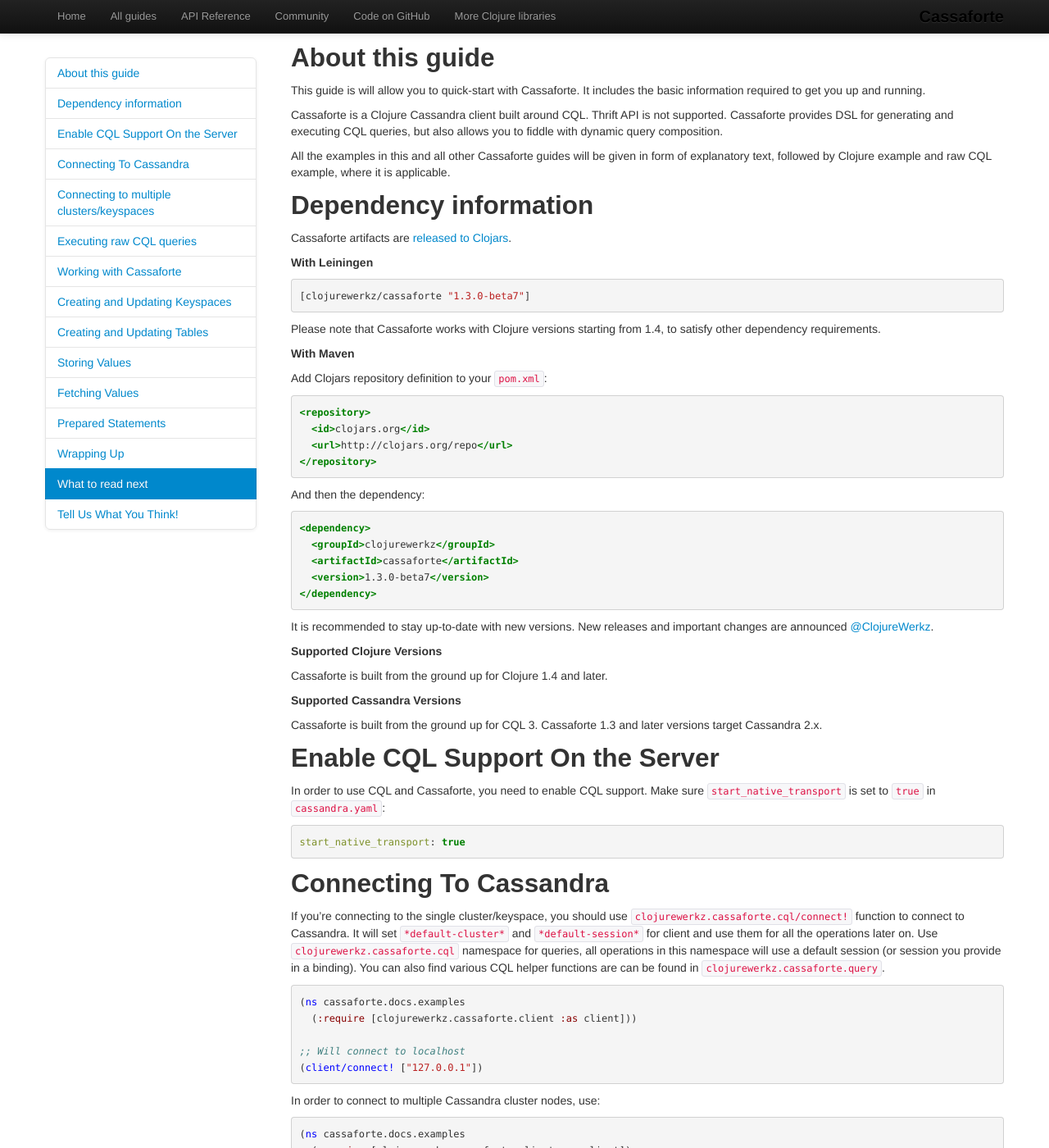
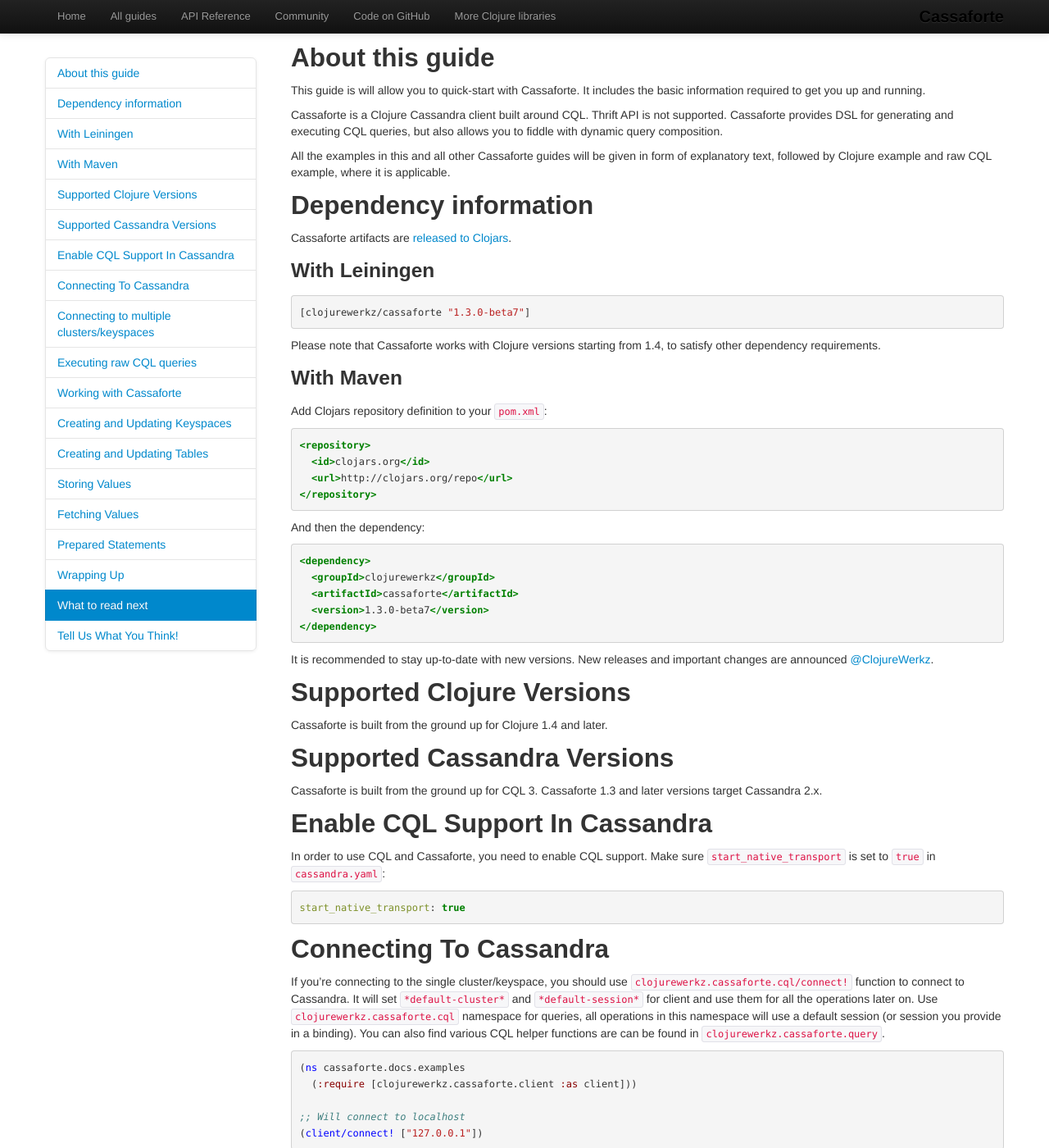
Before and after one commit to clojurewerkz/cassaforte.docs, a Jekyll site: the page built from articles/getting_started.md, in a window 1280 px wide and 1400 px high. Shown: the whole window at 82% size. Built offline with Jekyll 4.4.1, drawn with Linux system fonts in a browser that asks for light colours; Markdown is read by kramdown in place of the engine named in the settings.

Commit message:
Cosmetics

````diff
--- a/articles/getting_started.md
+++ b/articles/getting_started.md
@@ -20,7 +20,7 @@ it is applicable.
 
 Cassaforte artifacts are [released to Clojars](https://clojars.org/clojurewerkz/cassaforte).
 
-__With Leiningen__
+### With Leiningen
 
 ```clj
 [clojurewerkz/cassaforte "1.3.0-beta7"]
@@ -29,7 +29,7 @@ __With Leiningen__
 Please note that Cassaforte works with Clojure versions starting from 1.4, to satisfy other
 dependency requirements.
 
-__With Maven__
+### With Maven
 
 Add Clojars repository definition to your `pom.xml`:
 
@@ -53,20 +53,18 @@ And then the dependency:
 It is recommended to stay up-to-date with new versions. New releases
 and important changes are announced [@ClojureWerkz](http://twitter.com/clojurewerkz).
 
-__Supported Clojure Versions__
+## Supported Clojure Versions
 
 Cassaforte is built from the ground up for Clojure 1.4 and later.
 
 
-__Supported Cassandra Versions__
+## Supported Cassandra Versions
 
 Cassaforte is built from the ground up for CQL 3. Cassaforte 1.3 and
 later versions target Cassandra 2.x.
 
 
-
-
-## Enable CQL Support On the Server
+## Enable CQL Support In Cassandra
 
 In order to use CQL and Cassaforte, you need to enable CQL support. Make sure `start_native_transport` is set to `true` in `cassandra.yaml`:
 
````
